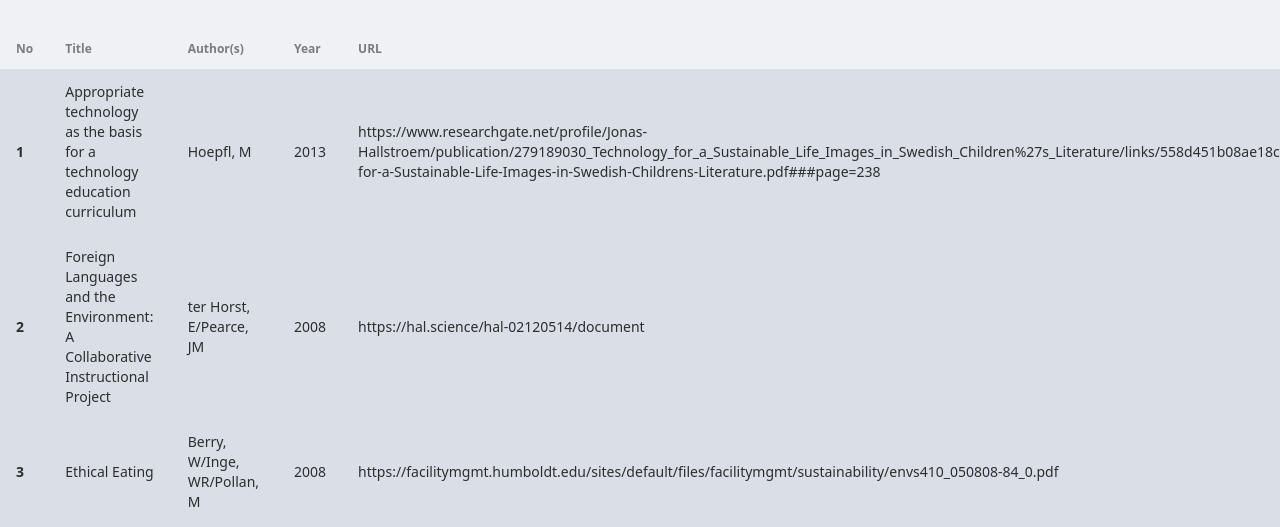
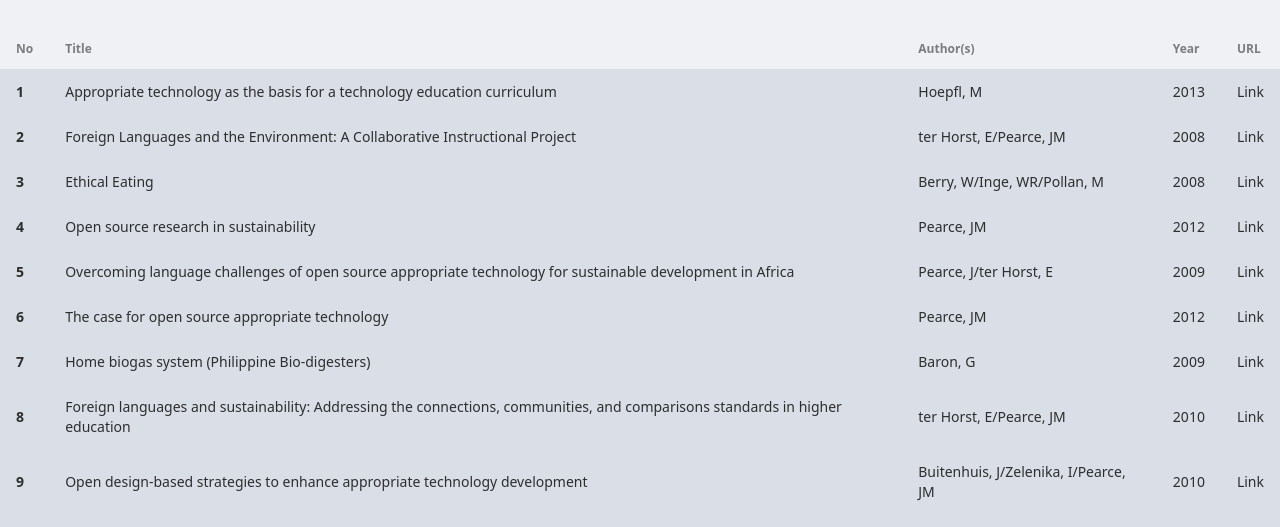
Before and after one commit to Galib24/booking-college-client, a React (Vite) app: page / in a window 1280 px wide. Shown: the part 2270-2797 px from the top of the page. Built offline with nearby package versions, Linux system fonts and the light colour scheme.

Commit message:
link setup paper

```diff
--- a/src/Pages/Home/Research Section/Research.jsx
+++ b/src/Pages/Home/Research Section/Research.jsx
@@ -1,5 +1,6 @@
 import React from 'react';
 import useResearch from '../../../hooks/useResearch';
+import { Link } from 'react-router-dom';
 
 const Research = () => {
     const [allPaper] = useResearch();
@@ -31,7 +32,7 @@ const Research = () => {
                             <td>{paper.title}</td>
                             <td>{paper.author}</td>
                             <td>{paper.year}</td>
-                            <td>{paper.url}</td>
+                            <td><Link to={paper.url}>Link</Link> </td>
                           </tr>
                        )
                         }
```
